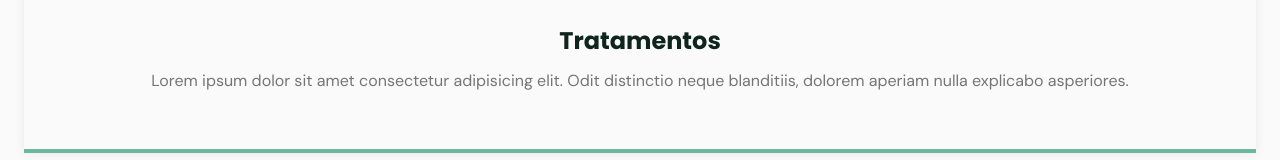
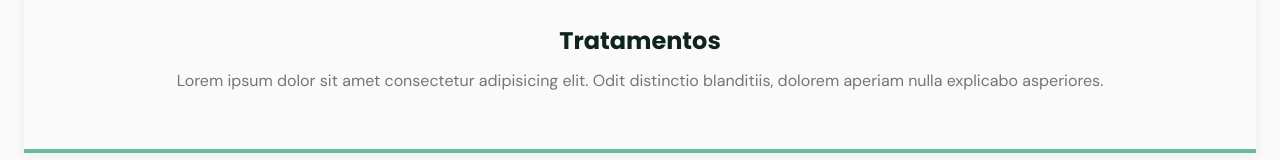
Before and after one commit to carini42/beautysalon, a plain HTML site: page index.html in a window 1280 px wide. Shown: the part 3868-4028 px from the top of the page. Drawn offline with Linux system fonts and the light colour scheme; files whose address does not match are found by name.

Commit message:
Mudança descrição Tratamentos

```diff
--- a/index.html
+++ b/index.html
@@ -124,7 +124,7 @@
           <h3 class="title">Tratamentos</h3>
           <p>
             Lorem ipsum dolor sit amet consectetur adipisicing elit. Odit
-            distinctio neque blanditiis, dolorem aperiam nulla explicabo
+            distinctio blanditiis, dolorem aperiam nulla explicabo
             asperiores.
           </p>
         </div>
```
